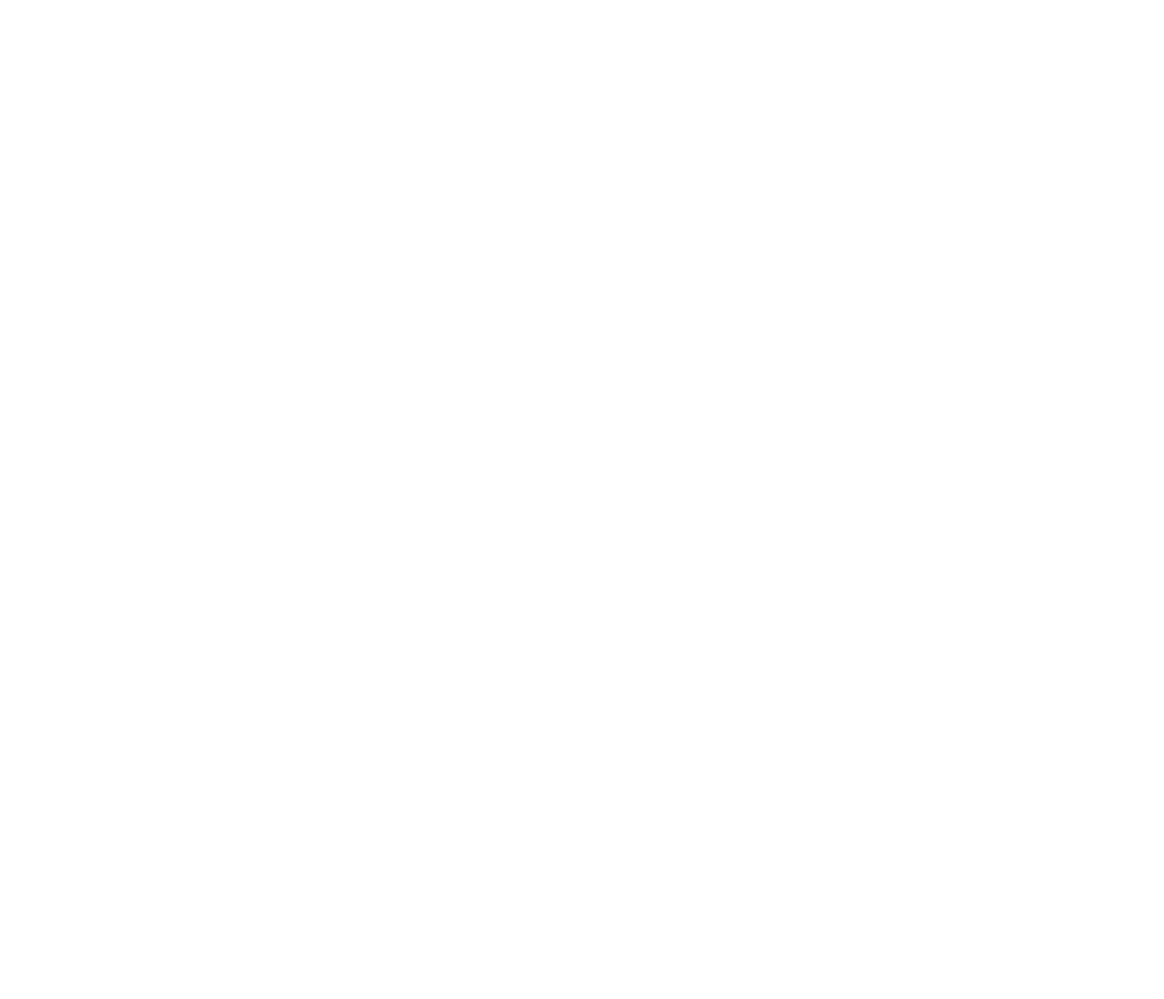
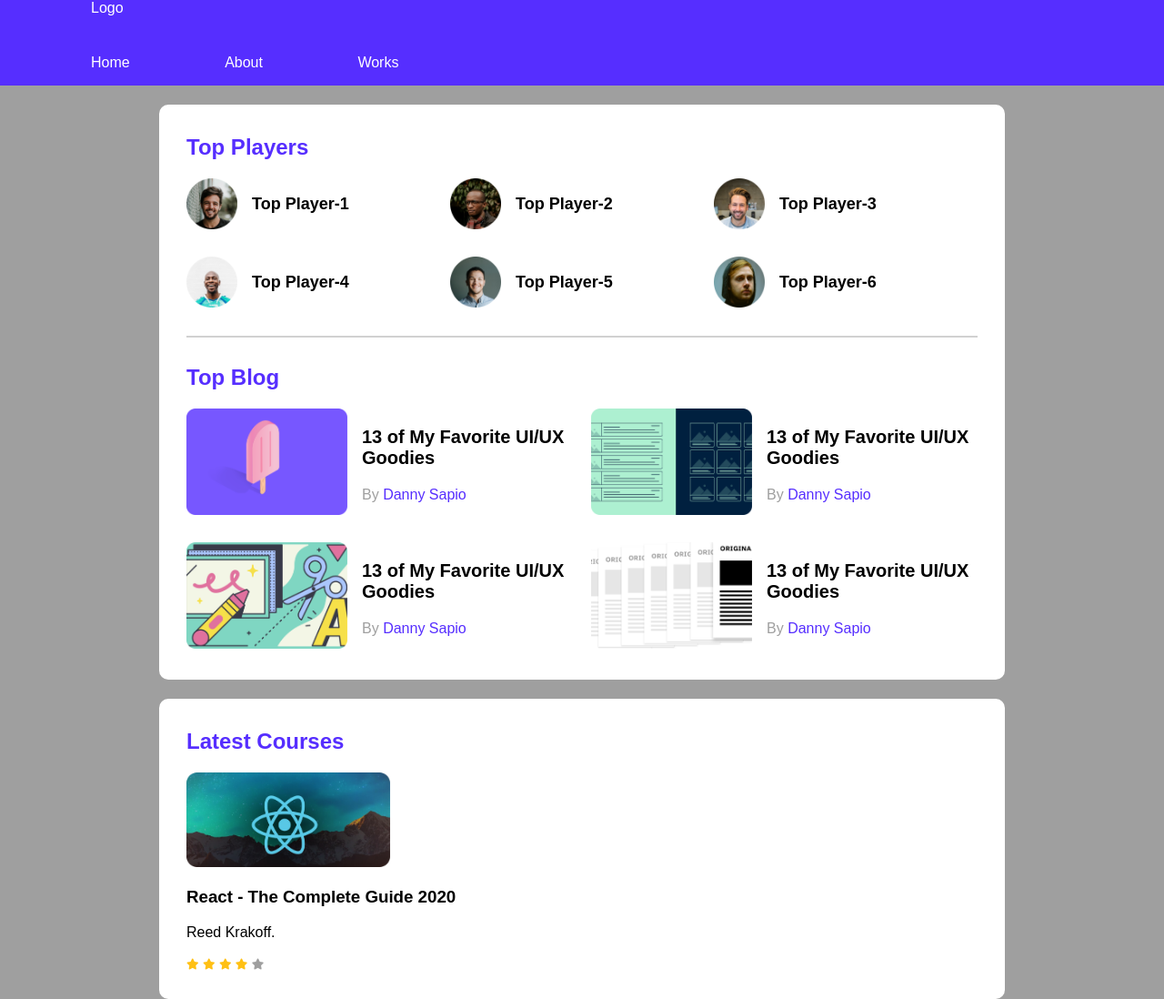
Before and after one commit to FarhanFuhad24/leader-board, a plain HTML site: page index.html in a window 1280 px wide. Shown: the whole page at 91% size. Before the commit the page ends 800 px from the top, so only its background shows below. Drawn offline with Linux system fonts and the light colour scheme.

Commit message:
body added

```diff
--- a/css/style.css
+++ b/css/style.css
@@ -0,0 +1,109 @@
+header{
+    display: flex;
+    justify-content: space-between;
+    background-color: #562EFF;
+    height: 94px;
+}
+header a{
+    text-decoration: none;
+    color: white;
+    margin-top: 42px;
+    margin-left: 100px;
+}
+.menu{
+    margin-top: 42px;
+    padding-right: 100px;
+}
+@import url('https://fonts.googleapis.com/css2?family=Lato&family=Poppins:wght@500&family=Roboto+Slab&family=Ubuntu:ital,wght@0,300;0,400;1,300&display=swap');
+* body{
+    margin: 0;
+    padding: 0;
+    box-sizing: border-box;
+    font-family: 'Poppins', sans-serif;
+    background-color: #9F9F9F;
+}
+main{
+    display: flex;
+    flex-direction: column;
+    align-items: center;
+}
+.container{
+    background-color: white;
+    width: 870px;
+    padding: 30px;
+    margin-top: 21px;
+    border-radius: 10px;
+}
+hr{
+    border: 1px solid #D1D1D1;
+    margin-bottom: 30px;
+}
+/* top players style  */
+.top-players{
+    margin-bottom: 30px;
+}
+.section-tittle{
+    color: #562EFF;
+    font-size: 24px;
+    margin-top: 3px;
+}
+
+.players{
+    display: grid;
+    grid-template-columns: repeat(3,1fr);
+    grid-row-gap: 29px;
+}
+.player{
+    display: flex;
+    align-items: center;
+}
+.player img{
+    width: 56px;
+    height: 56px;
+}
+.player-name{
+    margin-left: 16px;
+    font-size: 18px;
+}
+/* top blog styles */
+.blogs{
+    display: grid;
+    grid-template-columns: repeat(2, 1fr);
+    grid-row-gap: 26px;
+    grid-column-gap: 20px;
+}
+.blog{
+    display: flex;
+}
+.blog .thumbnail img{
+    width: 177px;
+    height: 117px;
+}
+.blog-info{
+    margin-left: 16px;
+}
+.blog-tittle{
+    font-size: 20px;
+}
+.blog-author{
+    color: #9F9F9F;
+    font-size: 16px;
+}
+.blog-author a{
+    text-decoration: none;
+    font-size: 16px;
+    color: #562EFF;
+}
+.course .course-banner img{
+    width: 224px;
+    height: 104px;
+}
+.fa-star{
+    font-size: 12px;
+}
+.fa-star.filled{
+    color: #FFC014;
+}
+.fa-star.empty{
+    color: #9F9F9F;
+}
--- a/index.html
+++ b/index.html
@@ -5,10 +5,123 @@
     <meta http-equiv="X-UA-Compatible" content="IE=edge">
     <meta name="viewport" content="width=device-width, initial-scale=1.0">
     <title>Leader Board</title>
+    <script src="https://kit.fontawesome.com/b881cfabd3.js" crossorigin="anonymous"></script>
     <!-- stylesheet -->
     <link rel="stylesheet" href="css/style.css">
 </head>
 <body>
-
+    <header>
+       <section>
+         <!-- <nav class="logo"> -->
+            <a href="">Logo</a>
+        <!-- </nav> -->
+            <nav class="menu">
+                <a href="">Home</a>
+                <a href="">About</a>
+                <a href="">Works</a>
+            </nav>
+       </section>
+    </header>
+    <!-- header end -->
+    <main>
+        <section class="container">
+            <div class="top-players">
+                <h2 class="section-tittle">Top Players</h2>
+                <div class="players">
+                    <div class="player">
+                        <img src="images/players/player-1.png" alt="">
+                        <h3 class="player-name">Top Player-1</h3>
+                    </div>
+                    <div class="player">
+                        <img src="images/players/player-2.png" alt="">
+                        <h3 class="player-name">Top Player-2</h3>
+                    </div>
+                    <div class="player">
+                        <img src="images/players/player-3.png" alt="">
+                        <h3 class="player-name">Top Player-3</h3>
+                    </div>
+                    <div class="player">
+                        <img src="images/players/player-4.png" alt="">
+                        <h3 class="player-name">Top Player-4</h3>
+                    </div>
+                    <div class="player">
+                        <img src="images/players/player-5.png" alt="">
+                        <h3 class="player-name">Top Player-5</h3>
+                    </div>
+                    <div class="player">
+                        <img src="images/players/player-6.png" alt="">
+                        <h3 class="player-name">Top Player-6</h3>
+                    </div>
+                </div>
+            </div>
+            <hr>
+            <div class="top-blogs">
+                <h2 class="section-tittle">Top Blog</h2>
+            </div>
+            <div class="blogs">
+                <article class="blog">
+                    <div class="thumbnail">
+                        <img src="images/blogs/blog-1.png" alt="">
+                    </div>
+                    <div class="blog-info">
+                        <h3 class="blog-tittle">13 of My Favorite UI/UX Goodies</h3>
+                        <p class="blog-author">By <a href="">Danny Sapio</a></p>
+                    </div>
+                </article>
+                <article class="blog">
+                    <div class="thumbnail">
+                        <img src="images/blogs/blog-2.png" alt="">
+                    </div>
+                    <div class="blog-info">
+                        <h3 class="blog-tittle">13 of My Favorite UI/UX Goodies</h3>
+                        <p class="blog-author">By <a href="">Danny Sapio</a></p>
+                    </div>
+                </article>
+                <article class="blog">
+                    <div class="thumbnail">
+                        <img src="images/blogs/blog-3.png" alt="">
+                    </div>
+                    <div class="blog-info">
+                        <h3 class="blog-tittle">13 of My Favorite UI/UX Goodies</h3>
+                        <p class="blog-author">By <a href="">Danny Sapio</a></p>
+                    </div>
+                </article>
+                <article class="blog">
+                    <div class="thumbnail">
+                        <img src="images/blogs/blog-4.png" alt="">
+                    </div>
+                    <div class="blog-info">
+                        <h3 class="blog-tittle">13 of My Favorite UI/UX Goodies</h3>
+                        <p class="blog-author">By <a href="">Danny Sapio</a></p>
+                    </div>
+                </article>
+            </div>
+        </section>
+        <!-- latest courses -->
+        <section class="container">
+            <h2 class="section-tittle">Latest Courses</h2>
+            <div class="courses">
+                <div class="course">
+                    <div class="course-banner">
+                        <img src="images/courses/course-1.png" alt="">
+                    </div>
+                    <div class="course-detail">
+                        <h3 class="course-tittle">React - The Complete Guide 2020
+                        </h3>
+                        <p class="course-author">Reed Krakoff.</p>
+                        <div class="course-info">
+                            <div>
+                                <i class="fa-solid fa-star filled"></i>
+                                <i class="fa-solid fa-star filled"></i>
+                                <i class="fa-solid fa-star filled"></i>
+                                <i class="fa-solid fa-star filled"></i>
+                                <i class="fa-solid fa-star empty"></i>
+                            </div>
+                        </div>
+                    </div>
+                </div>
+            </div>
+        </section>
+    </main>
 </body>
 </html>
```
